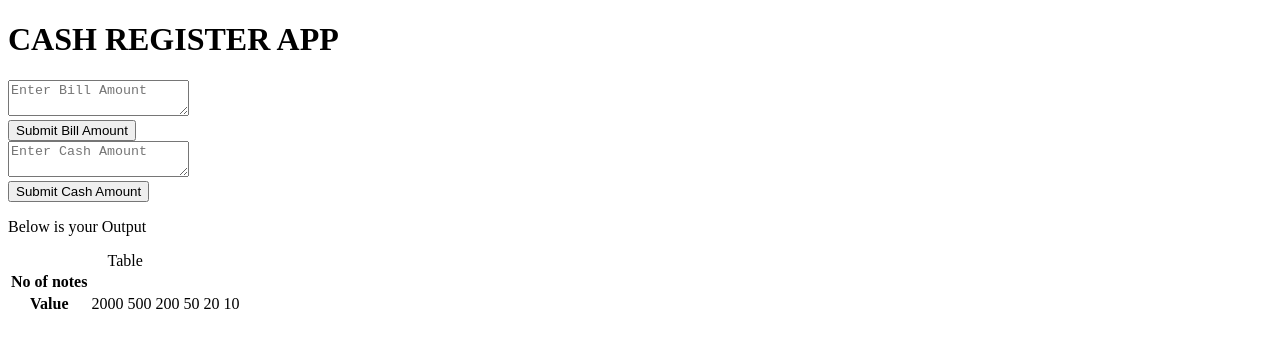
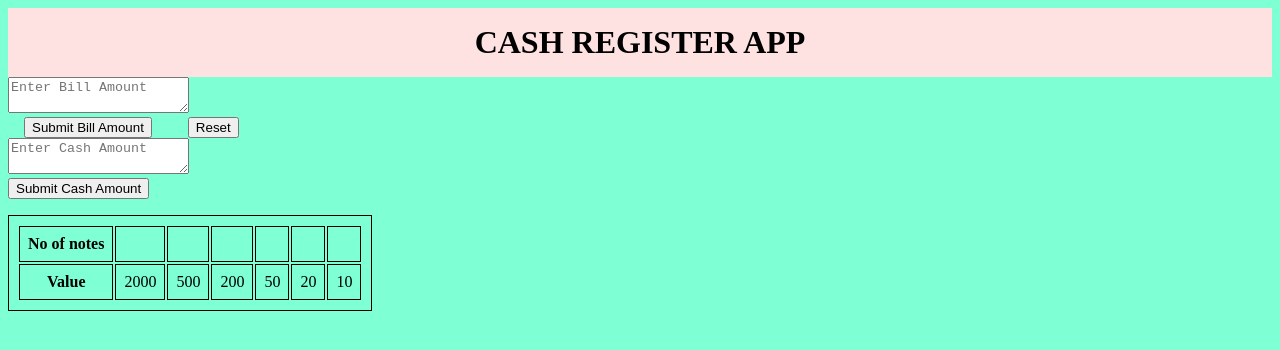
Before and after one commit to laxmikanthkonthum/Cash-Register, a plain HTML site: page index.html in a window 1280 px wide. Drawn offline with Linux system fonts and the light colour scheme.

Commit message:
Added Some Features

```diff
--- a/index.html
+++ b/index.html
@@ -12,19 +12,22 @@
     <div>
     <textarea placeholder="Enter Bill Amount" class="bill-box"></textarea>
     </div>
-    <div>
+    <div class= "bill-button-div">
     <button type="button" class = "bill-button">Submit Bill Amount</button>
     </div>
+    <div class = "reset-button-div">
+        <button type="button" class = "reset-button">Reset</button>
+    </div>
+    <div class = "hidden">
     <div>
     <textarea placeholder="Enter Cash Amount" class="cash-box"></textarea>
-</div>
-<div>
+    </div>
+    <div>
     <button type="button" class = "cash-button">Submit Cash Amount</button>
-</div>
-    <p>Below is your Output</p>
+    </div>
     <p id = "comment"></p>
     <table>
-        <caption>Table</caption>
+        <caption class = "caption"></caption>
         <tr>
             <th>No of notes</th>
           <td class="no-of-notes"></td>
@@ -45,6 +48,7 @@
             <td>10</td>
         </tr>
     </table>
+</div>
     <script src="script.js"></script>
 </body>
 </html>
--- a/script.js
+++ b/script.js
@@ -4,18 +4,28 @@ var billButton = document.querySelector(".bill-button")
 var cashButton = document.querySelector(".cash-button")
 var msg = document.querySelector("#comment")
 var noOfNotes = document.querySelectorAll(".no-of-notes")
-let bill = billBox.value;
-let cash = cashBox.value;
+var resetbtn = document.querySelector(".reset-button")
+var hiddenPart = document.querySelector(".hidden")
+hiddenPart.display = "none"
+// let bill = billBox.value;
+// let cash = cashBox.value;
+billButton.addEventListener('click',function unhide(){
+  hiddenPart.display = "block"
+})
+var captionVal = document.querySelector(".caption")
+resetbtn.addEventListener('click',function refresh(){
+  location.reload();
+})
 //console.log('Bill Outside - ' , bill)
 Notes = ['2000','500','200','50','20','10'];
 cashButton.addEventListener('click',function Logic(){
     hidemessage();
     bill = Number(billBox.value)
     cash = Number(cashBox.value)
-    console.log(typeof(bill))
-    console.log(typeof(cash))
-    console.log(bill)
-    console.log(cash)
+    // console.log(typeof(bill))
+    // console.log(typeof(cash))
+    // console.log(bill)
+    // console.log(cash)
 
   if(bill > cash){
     message = "Error: Cash amount should be greater than or equal to Bill Amount";
@@ -23,6 +33,9 @@ cashButton.addEventListener('click',function Logic(){
   }
   else{
     var returnAmt = cash - bill;
+
+    captionVal.innerText = "Amount to be returned is: " + returnAmt
+
     if(returnAmt == 0){
       message = "We are good! :)"
       display(message);
@@ -30,9 +43,11 @@ cashButton.addEventListener('click',function Logic(){
     for(var i = 0; i<Notes.length; i++){
       var val = Math.trunc(returnAmt/Notes[i]);
       returnAmt = returnAmt % Notes[i];
-      console.log("val: " + val + " returnAmt: " + returnAmt )
+      //console.log("val: " + val + " returnAmt: " + returnAmt )
+      if(val != 0){
       noOfNotes[i].innerText =  val
     }
+  }
 
   }
 });
--- a/style.css
+++ b/style.css
@@ -0,0 +1,21 @@
+body{
+    background-color: aquamarine;
+}
+.bill-button-div{
+    padding: 1rem;
+    display: inline;
+}
+h1{
+    background-color: #FEE2E2;
+    text-align: center;
+    padding: 1rem;
+    margin: 0;
+}
+.reset-button-div{
+    padding: 1rem;
+    display: inline;
+}
+table, th, td {
+    border: 1px solid black;
+    padding:  0.5rem;
+  }
```
